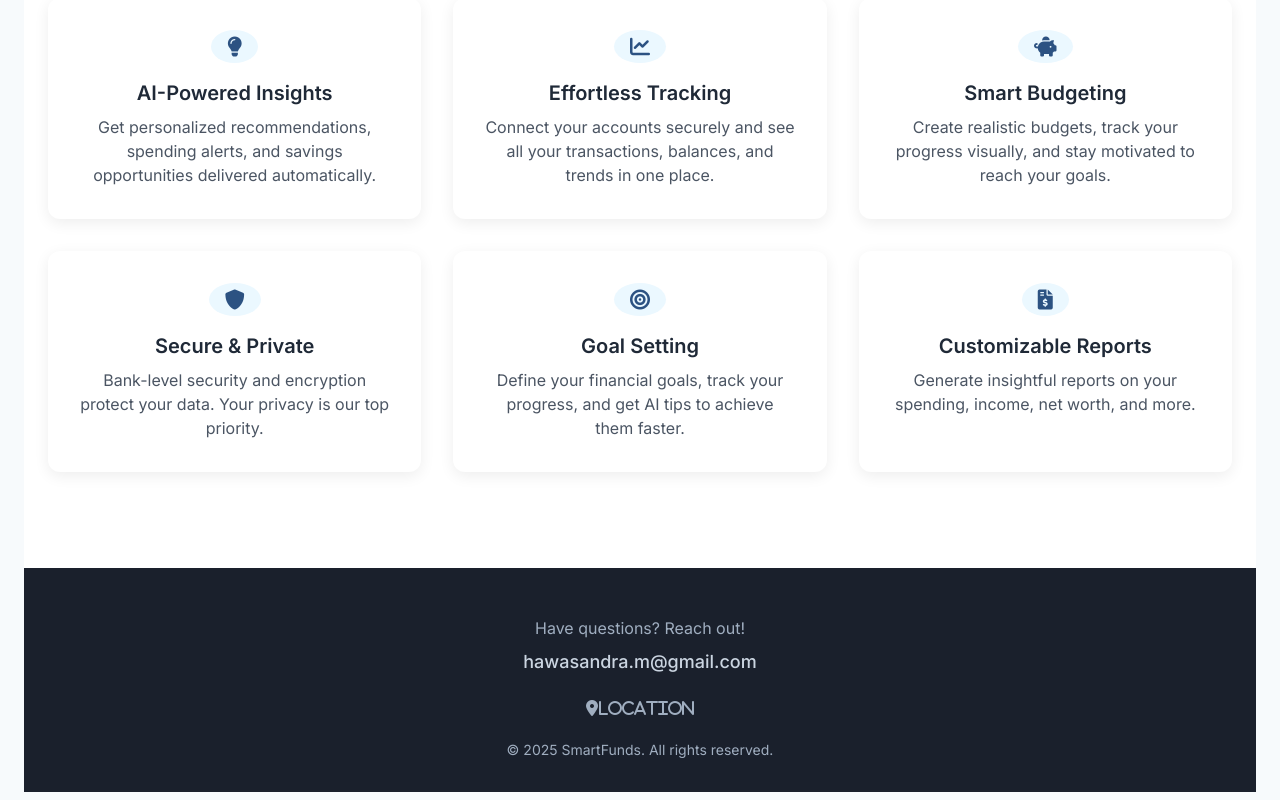
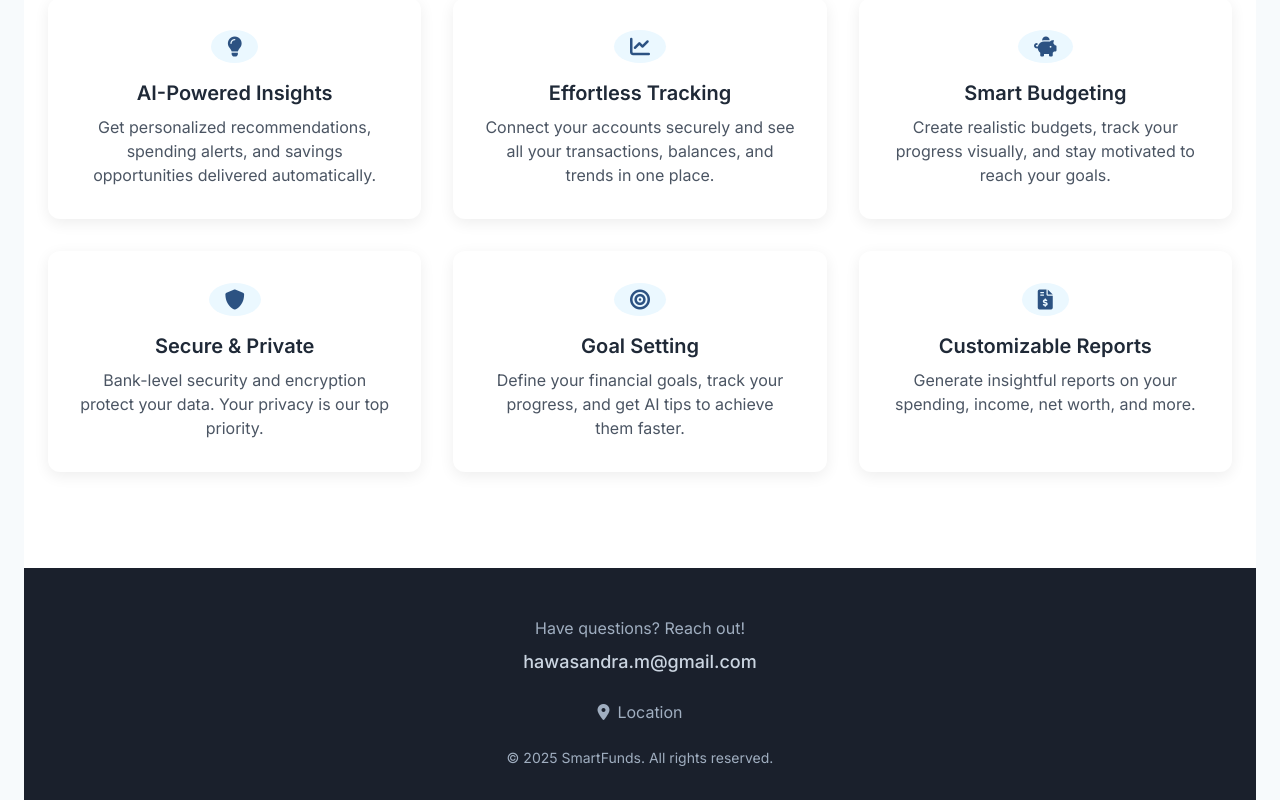
Before and after one commit to Hawasandra1/SmartFunds, a Vue app: page / in a window 1280 px wide. Shown: the part 882-1682 px from the top of the page. Built offline with nearby package versions, Linux system fonts and the light colour scheme.

Commit message:
Update FooterSection.vue

```diff
--- a/src/components/FooterSection.vue
+++ b/src/components/FooterSection.vue
@@ -23,7 +23,8 @@ const currentYear = computed(() => {
             </div>
 
             <div class="mb-6 flex justify-center items-center space-x-2">
-                <i class="fas fa-map-marker-alt">Location</i>
+                <i class="fas fa-map-marker-alt"></i>
+                <span>Location</span>
             </div>
 
             <p class="text-sm">&copy; {{ currentYear }} SmartFunds. All rights reserved.</p>
```
